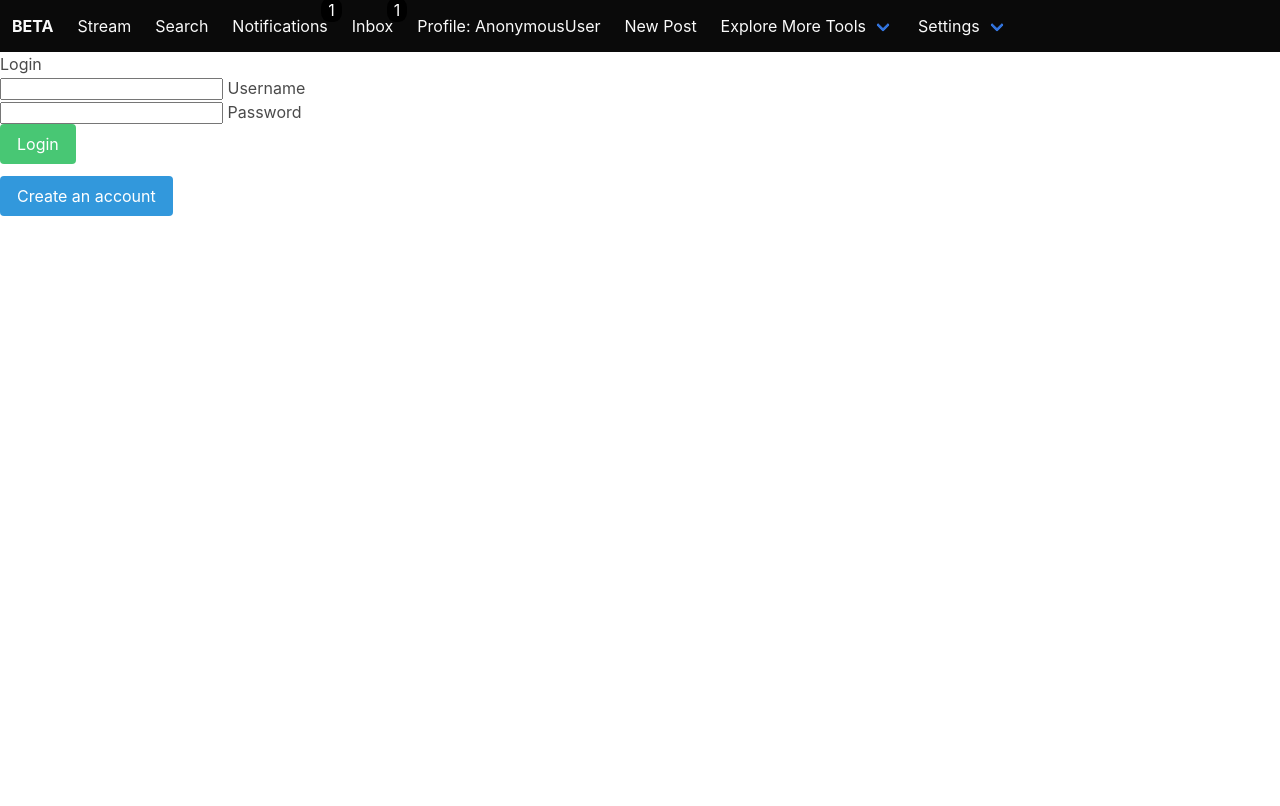
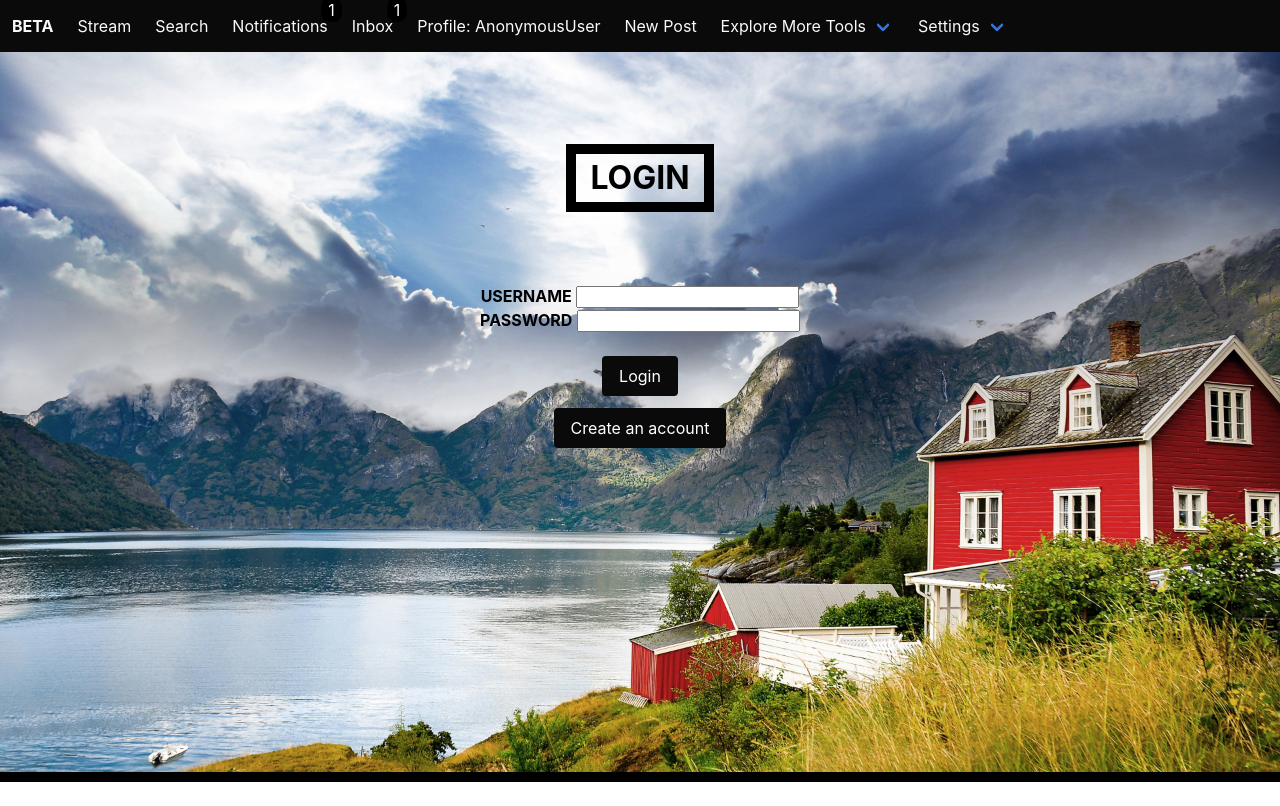
Before and after one commit to amemani-create/edu_cs490, a Django app: template accounts/templates/registration/login.html in a window 1280 px wide. Before the commit the page ends 216 px from the top, so only its background shows below. Run offline with Django 3.2, Linux system fonts and the light colour scheme; the template is opened without the code that fills it: most values are stand-ins (such as "Sample title", 1, 10 or a date in 2020); form fields are guessed from the names that the template uses.

Commit message:
login and registration update

```diff
--- a/accounts/templates/registration/login.html
+++ b/accounts/templates/registration/login.html
@@ -3,21 +3,30 @@
 
 
 {% block content %}
+<section class="hero is-medium has-background">
+    <img class="is-background is-medium" style="width: 100%" src="/media/login_background.jpg">
+    <div class="columns">
 
-<div class="row center-align">
+            <div class=" hero-body is-medium is-overlay has-text-centered">
+    <div class="container ">
+<div class="row center-align is-vcentered">
     <form method="post" action="" role="form" class="col s12">
     {% csrf_token %}
-    <h3>Login</h3>
+    <p class="title" style = "border: 10px solid black; padding: 6px 14px; display: inline-block; color: black; font-weight: 700; text-transform: uppercase;">
+        Login
+      </p>
       <div class="row">
-        <div class="input-field col s12">
+          </br> </br>
+        <div class="input-field is-centered form-control">
+            <label for="username" style = "color: black; font-weight: 700; text-transform: uppercase;">Username</label>
           {{ form.username }}
-          <label for="username">Username</label>
+
         </div>
       </div>
        <div class="row">
-        <div class="input-field col s12">
+        <div class="input-field is-centered form-control">
+            <label for="username" style = "color: black; font-weight: 700; text-transform: uppercase;">Password</label>
           {{ form.password }}
-          <label for="password">Password</label>
         </div>
       </div>
       {% if form.errors %}
@@ -29,7 +38,7 @@
       {% endif %}
         <div class="field">
       <p class="control">
-        <button type="submit" value="login" class="button is-success">
+      </br><button type="submit" value="login" class="button is-black">
           Login
         </button>
       </p>
@@ -39,7 +48,11 @@
 
 
 
-    <a href="{% url 'signup' %}" class="button is-info">Create an account</a>    </form>
+    <a href="{% url 'signup' %}" class="button is-black">Create an account</a>    </form>
   </div>
-
+</div>
+    </div>
+    </div>
+</section>
+    <hr style="background-color:#000000; height:10px; width:100%;">
 {% endblock %}
```
Also changed, not shown: accounts/templates/signup.html (+38 -11 lines), db.sqlite3, media/login_background.jpg (added).
